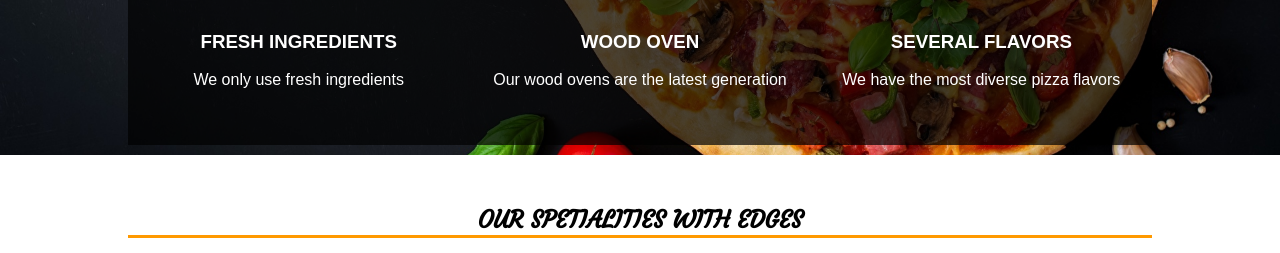
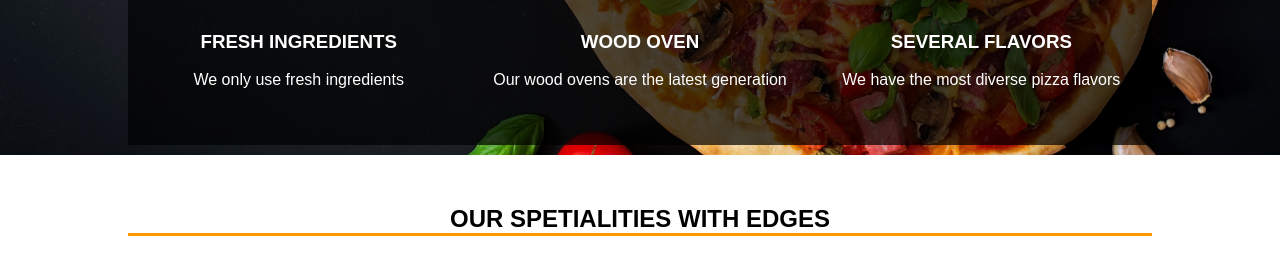
Before and after one commit to naovaipq/naovaipq.github.io, a plain HTML site: page cardapio/index.html in a window 1280 px wide. Shown: the part 473-726 px from the top of the page. Drawn offline with Linux system fonts and the light colour scheme.

Commit message:
Correções CSS

```diff
--- a/cardapio/css/style-index.css
+++ b/cardapio/css/style-index.css
@@ -87,10 +87,7 @@ h1 {
 
 #title-spetialities {
     text-align: center;
-    font-family: 'Courgette', cursive;
 }
-
-
 
 h2 {
     margin: 0;
--- a/cardapio/css/style-pizza-description.css
+++ b/cardapio/css/style-pizza-description.css
@@ -209,8 +209,6 @@ h2 {
     margin-top: 30px;
 }
 
-
-
 /*container footer*/
 .container-footer {
     bottom: 0;
```
Also changed, not shown: cardapio/css/style-payment.css (+1 -8 lines).
